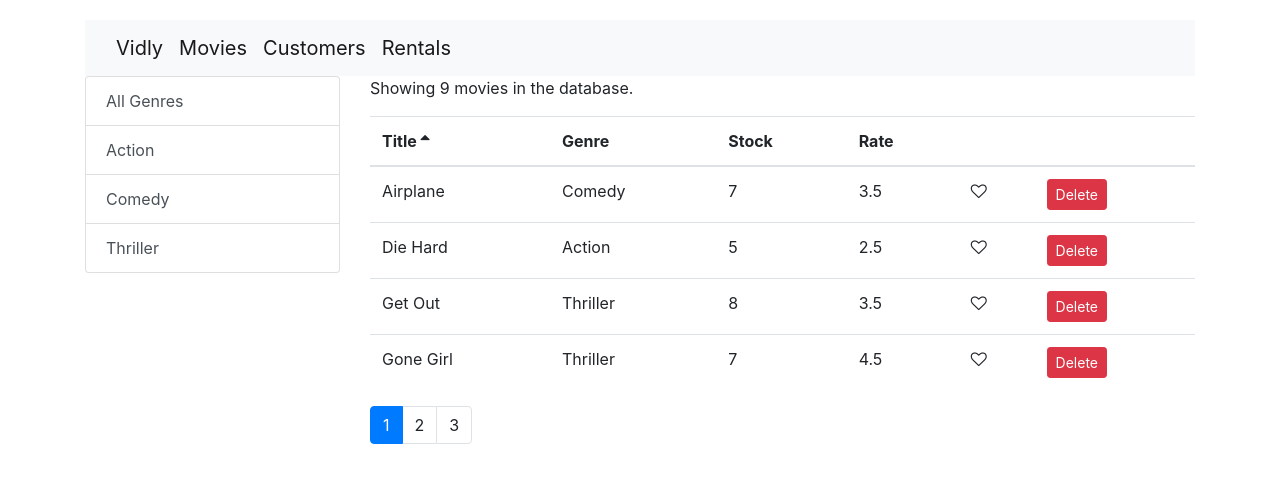
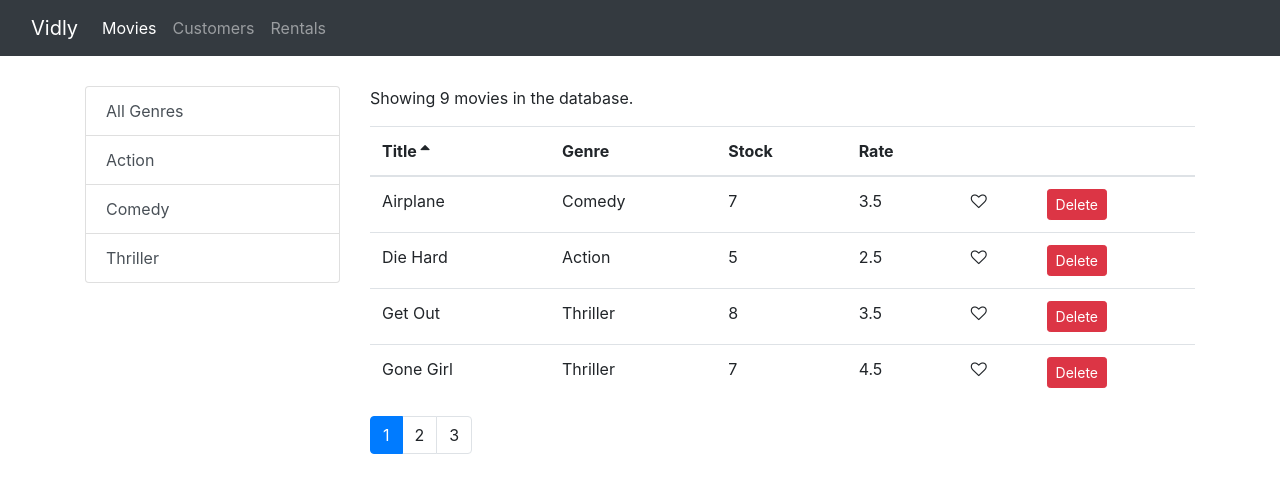
Before and after one commit to yedai13/react-moxit, a React (Create React App) app in the folder vidly/: page /movies in a window 1280 px wide. Shown: the top 492 px of the page. Built offline with nearby package versions, Linux system fonts and the light colour scheme.

Commit message:
modified navbar

```diff
--- a/vidly/src/App.js
+++ b/vidly/src/App.js
@@ -1,17 +1,18 @@
 import React, { Component } from "react";
-import "./App.css";
 import { Redirect, Route, Switch } from "react-router-dom";
 import Movies from "./components/movies";
-import NavBar from "./components/navbar";
 import Customers from "./components/customers";
 import Rentals from "./components/rentals";
 import NotFound from "./components/notFound";
+import NavBar from "./components/navbar";
+import "./App.css";
 
 class App extends Component {
   render() {
     return (
+      <React.Fragment>
+        <NavBar />
         <main className="container">
-        <NavBar />
           <Switch>
             <Route path="/movies" component={Movies}></Route>
             <Route path="/customers" component={Customers}></Route>
@@ -21,6 +22,7 @@ class App extends Component {
             <Redirect to="/not-found" />
           </Switch>
         </main>
+      </React.Fragment>
     );
   }
 }
--- a/vidly/src/components/navbar.jsx
+++ b/vidly/src/components/navbar.jsx
@@ -1,15 +1,15 @@
 import React from "react";
-import { NavLink } from "react-router-dom";
+import { NavLink, Link } from "react-router-dom";
 
 const NavBar = () => {
   return (
-    <nav class="navbar navbar-expand-lg navbar-light bg-light">
-      <div class="container-fluid">
-        <NavLink className="navbar-brand" to="/movies">
+    <nav className="navbar navbar-expand-lg navbar-dark bg-dark">
+      <div className="container-fluid">
+        <Link className="navbar-brand" to="/">
           Vidly
-        </NavLink>
+        </Link>
         <button
-          class="navbar-toggler"
+          className="navbar-toggler"
           type="button"
           data-bs-toggle="collapse"
           data-bs-target="#navbarNav"
@@ -17,26 +17,22 @@ const NavBar = () => {
           aria-expanded="false"
           aria-label="Toggle navigation"
         >
-          <span class="navbar-toggler-icon"></span>
+          <span className="navbar-toggler-icon"></span>
         </button>
-        <div class="collapse navbar-collapse" id="navbarNav">
-          <ul class="navbar-nav">
-            <li class="nav-item">
-              <NavLink className="navbar-brand" to="/movies">
+        <div className="collapse navbar-collapse" id="navbarNav">
+          <div className="navbar-nav">
+            <NavLink className="nav-item nav-link" to="/movies">
               Movies
             </NavLink>
-            </li>
-            <li class="nav-item">
-              <NavLink className="navbar-brand" to="/customers">
+
+            <NavLink className="nav-item nav-link" to="/customers">
               Customers
             </NavLink>
-            </li>
-            <li class="nav-item">
-              <NavLink className="navbar-brand" to="/rentals">
+
+            <NavLink className="nav-item nav-link" to="/rentals">
               Rentals
             </NavLink>
-            </li>
-          </ul>
+          </div>
         </div>
       </div>
     </nav>
--- a/vidly/src/index.css
+++ b/vidly/src/index.css
@@ -1,6 +1,6 @@
 body {
   margin: 0;
-  padding: 20px 0 0 0;
+  padding: 0 0 0 0;
   font-family: -apple-system, BlinkMacSystemFont, "Segoe UI", "Roboto", "Oxygen",
     "Ubuntu", "Cantarell", "Fira Sans", "Droid Sans", "Helvetica Neue",
     sans-serif;
@@ -13,6 +13,10 @@ code {
     monospace;
 }
 
+.navbar {
+  margin-bottom: 30px;
+}
+
 .clickable {
   cursor: pointer;
 }
```
Lines whose indentation alone changed are shown as unchanged.
